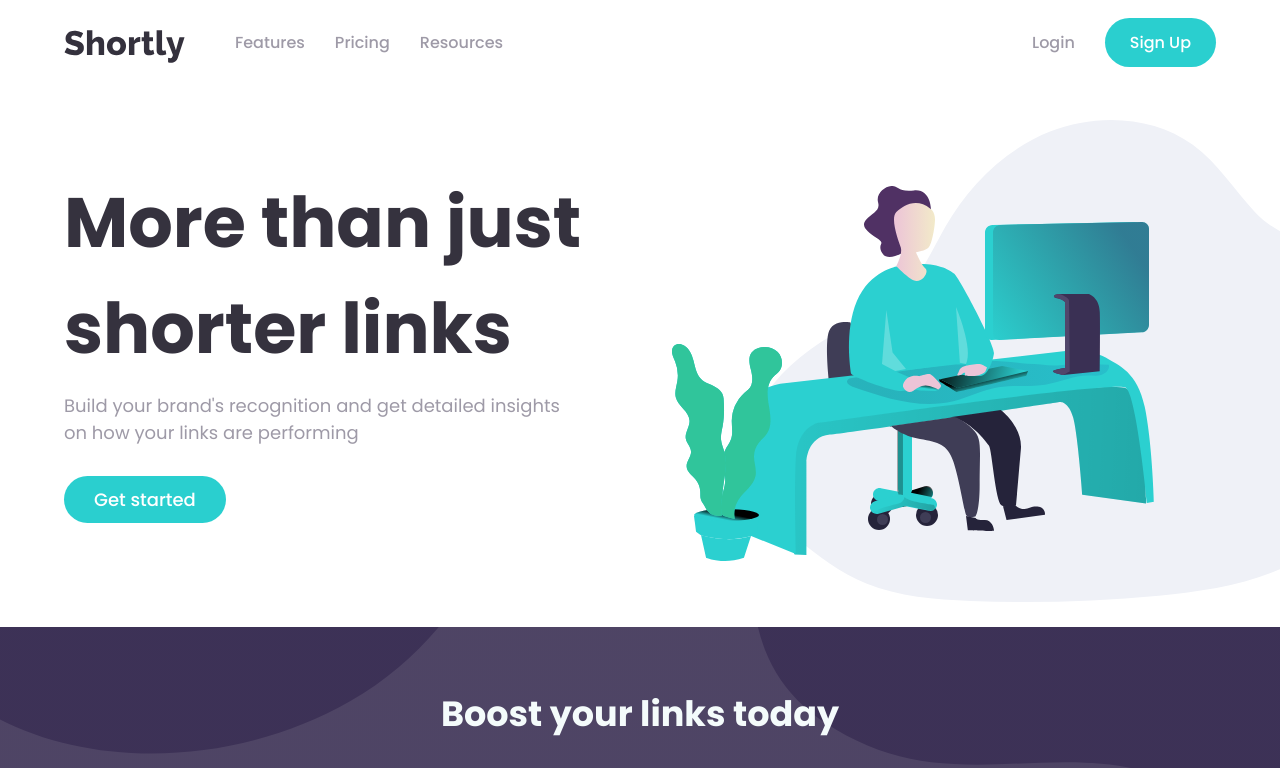
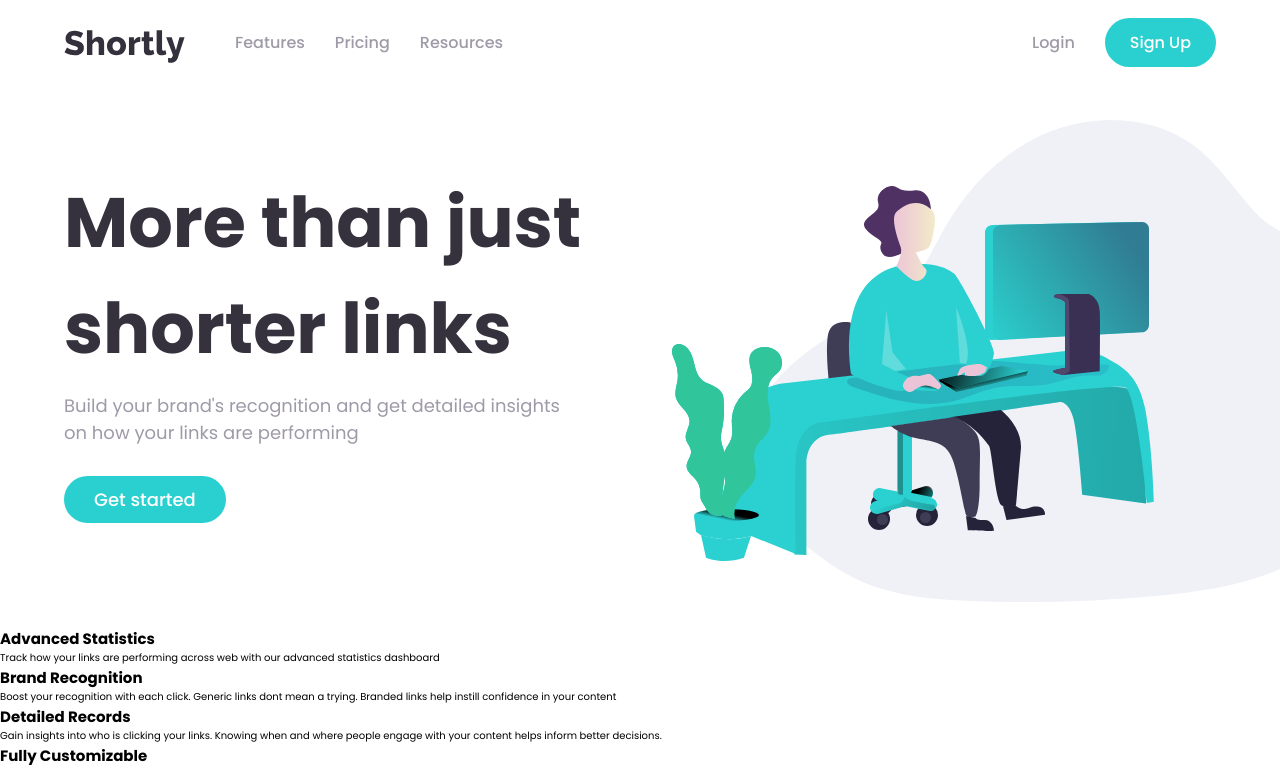
Before and after one commit to chiefcipher/url-shortener, a React (Create React App) app: page / in a window 1280 px wide. Shown: the top 768 px of the page. Built offline with nearby package versions, Linux system fonts and the light colour scheme.

Commit message:
working on advanced section

```diff
--- /dev/null
+++ b/src/components/Advanced/Advanced.jsx
@@ -0,0 +1,32 @@
+import React from 'react' ;
+
+export const Advanced = props => {
+    return (
+        <section className='advanced' >
+            <h1 className='advanced__heading'>
+                Advanced Statistics
+            </h1>
+            <div className='advanced__description'>
+                Track how your links are performing across web with our advanced statistics dashboard
+            </div>
+            <div className='advanced__blocks'>
+
+                <div className='advanced__block'>
+                    <h2 className='advanced__block--heading'> Brand Recognition</h2>
+                    <div className='advanced__block--content'> Boost your recognition with each click. Generic links dont mean a trying. Branded links help instill confidence in your content</div>
+                </div>
+
+                <div className='advanced__block'>
+                    <h2 className='advanced__block--heading'> Detailed Records </h2>
+                    <div className='advanced__block--content'> Gain insights into who is clicking your links. Knowing when and where people engage with your content helps inform better decisions. </div>
+                </div>
+
+                <div className='advanced__block'>
+                    <h2 className='advanced__block--heading'> Fully Customizable </h2>
+                    <div className='advanced__block--content'> Improves brand awareness and content discoverability through customizable links, supercharging audience engagement</div>
+                </div>
+
+            </div>
+        </section>
+    )
+}
--- a/src/containers/App/App.jsx
+++ b/src/containers/App/App.jsx
@@ -1,6 +1,7 @@
 import React from 'react';
 import { Nav } from '../../components/Nav/Nav';
-import {Hero} from '../../components/Hero/Hero'
+import {Hero} from '../../components/Hero/Hero' ;
+import { Advanced } from '../../components/Advanced/Advanced';
 import {Boost} from '../../components/Boost/Boost'
 import { Footer } from '../../components/Footer/Footer';
 import './App.scss';
@@ -12,6 +13,7 @@ class  App extends React.Component  {
       <main className="App">
       <Nav />
       <Hero />
+      <Advanced />
       <Boost />
       <Footer />
       </main>
--- a/src/containers/App/App.scss
+++ b/src/containers/App/App.scss
@@ -5,5 +5,6 @@
 @import "./sass/components";
 @import "./sass/nav" ;
 @import "./sass/hero" ;
+@import "./sass/advanced" ;
 @import "./sass/boost" ;
 @import "./sass/footer"
```
Also changed, not shown: src/containers/App/sass/_advanced.scss (added).
